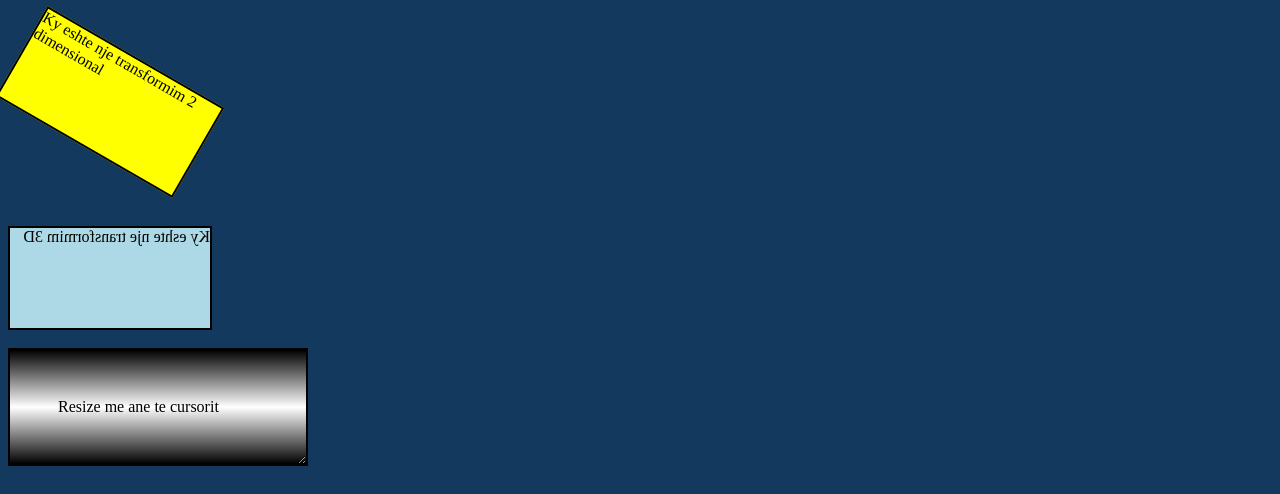
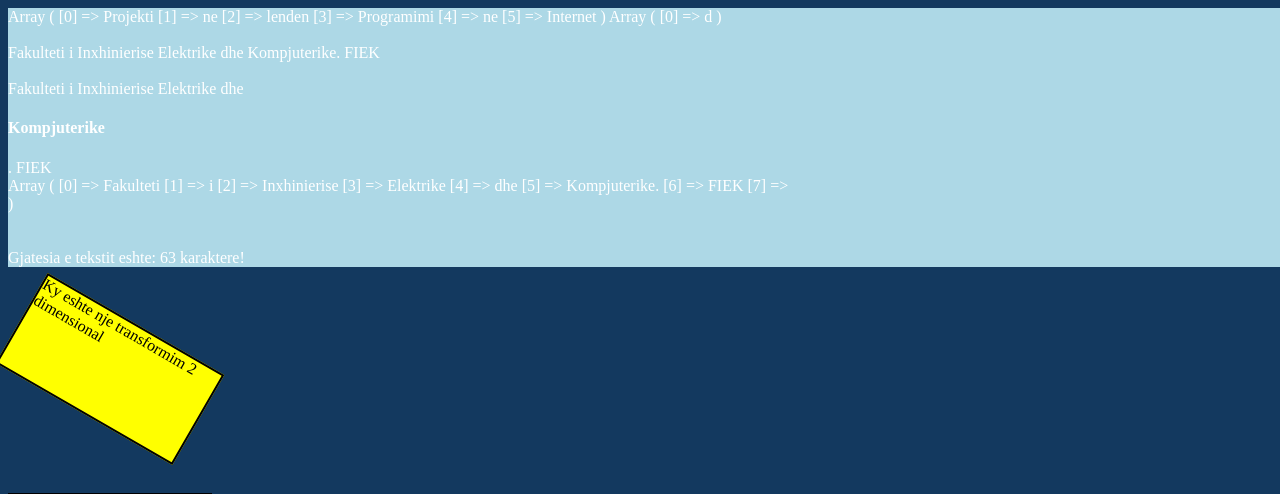
Before and after one commit to diellas8/PI_Gr8_2020, a PHP site: page /src/kerkesateprojektit.php in a window 1280 px wide. Shown: the top 494 px of the page. Run offline with PHP 8.4, Linux system fonts and the light colour scheme.

Commit message:
Update kerkesateprojektit.php
Shtimi i kerkesave si explode, strlen, preg_split dhe preg_replace

```diff
--- a/src/kerkesateprojektit.php
+++ b/src/kerkesateprojektit.php
@@ -8,6 +8,11 @@
 	body
 	{
 		width: 100%;
+	}
+	div#phpclass
+	{
+		color: white;
+		background-color: lightblue;
 	}
 	div#dydtrans
 	{
@@ -59,6 +64,34 @@
 	}
 </style>
 <body>
+<div id="phpclass">
+<?php
+$string = "Projekti ne lenden Programimi ne Internet";
+print_r(explode(' ', $string));
+print_r(explode(' ', $string[15]));
+echo "<br>";
+echo "<br>";
+
+$string1 = "Fakulteti i Inxhinierise Elektrike dhe Kompjuterike. FIEK <br/>";
+$string2 = preg_replace("/Kompjuterike/", '<h4>Kompjuterike</h4>', $string1);
+
+echo $string1;
+
+echo "<br/>";
+
+echo $string2;
+
+$string1_array = preg_split("/ /", $string1);
+
+print_r($string1_array);
+
+$gjatesia = strlen($string1);
+echo "<br>";
+echo "<br>";
+echo "<br>";
+echo "Gjatesia e tekstit eshte: $gjatesia karaktere!";
+?>
+	</div>
 <div id="dydtrans">Ky eshte nje transformim 2 dimensional</div><br><br><br><br>
 <div id="tredtrans">Ky eshte nje transformim 3D</div><br>
 <div id="resizecss">Resize me ane te cursorit</div>
```
